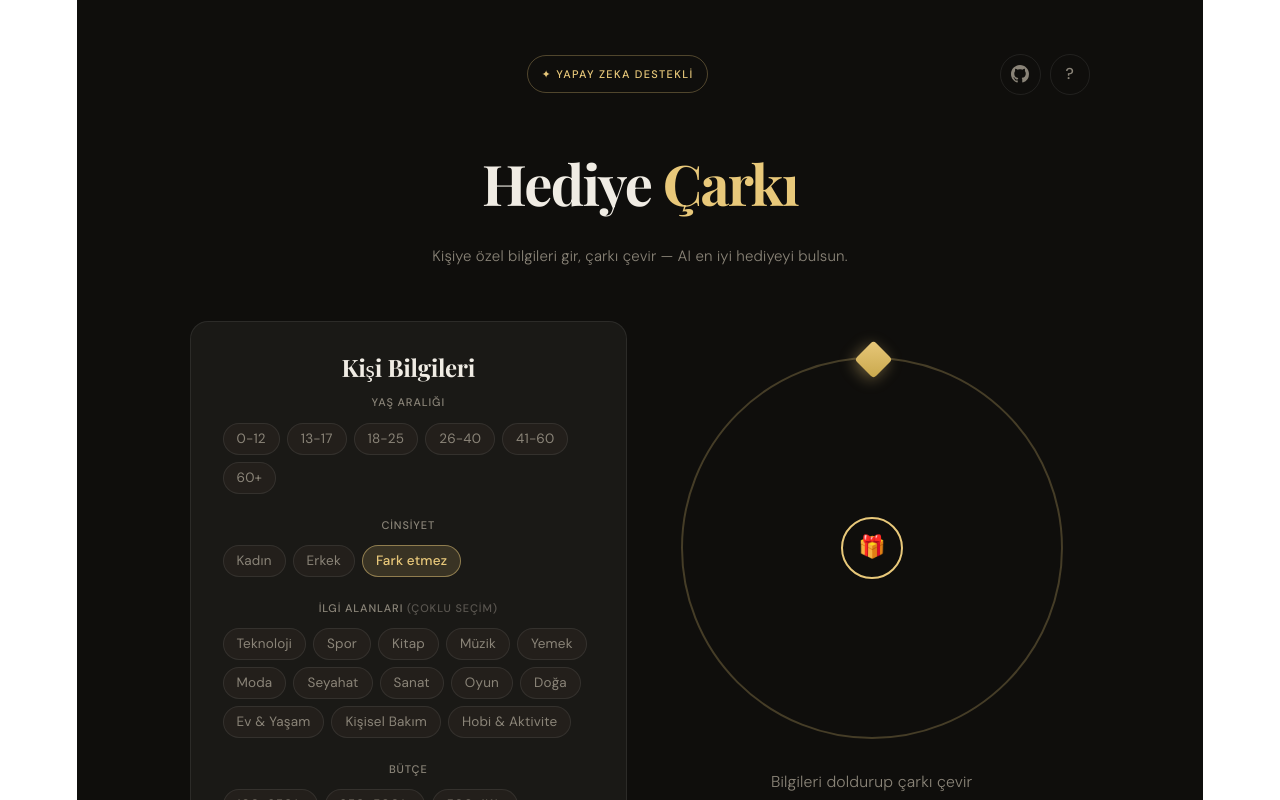
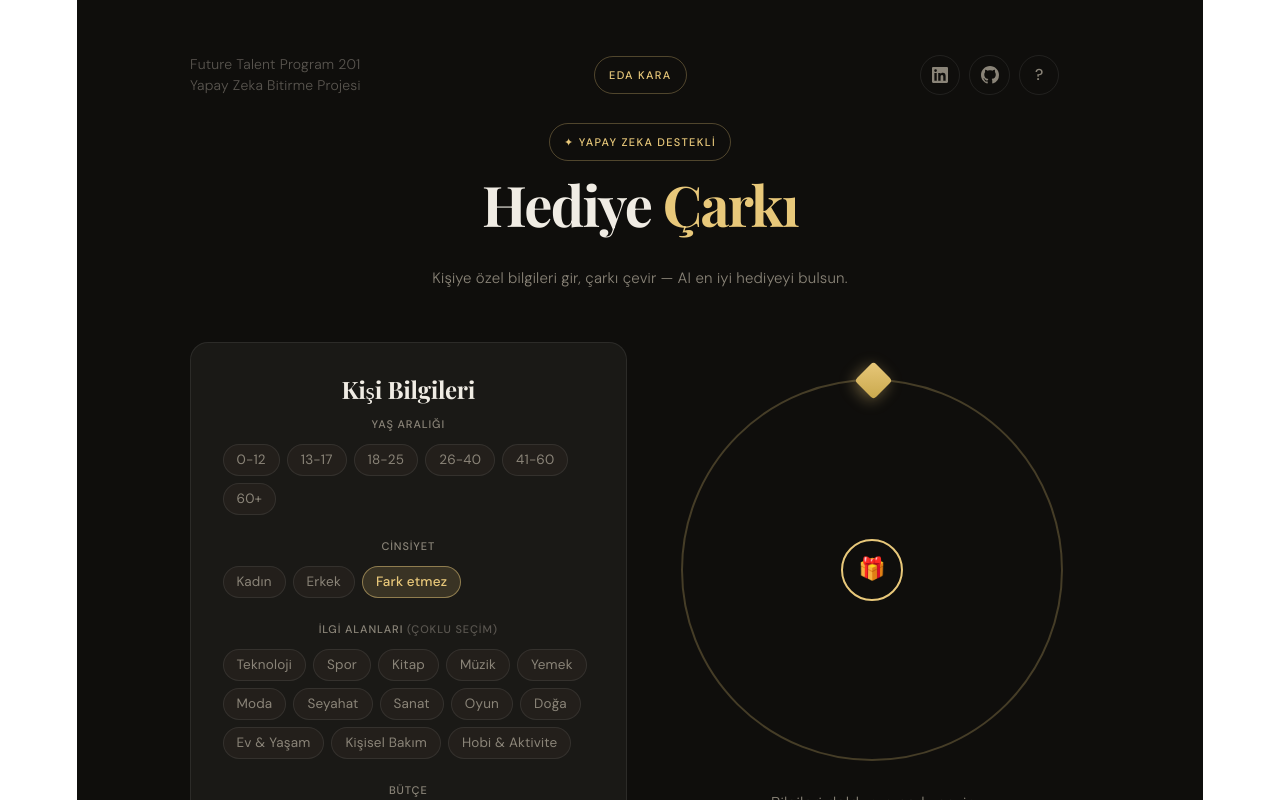
Before and after one commit to unalisi/AI-gift-wheel, a React (Vite) app: page / in a window 1280 px wide. Shown: the top 800 px of the page. Built offline with nearby package versions, Linux system fonts and the light colour scheme.

Commit message:
Projec UI Design end

```diff
--- a/src/App.tsx
+++ b/src/App.tsx
@@ -279,14 +279,31 @@ function App() {
       {/* HEADER */}
       <header className="w-full max-w-[900px] mb-[52px]">
         <div className="flex items-center justify-between mb-6">
-          <div className="w-10" />
+          <p className="text-[14px] font-light leading-[1.5]" style={{ color: '#5a5650' }}>
+            Future Talent Program 201<br />Yapay Zeka Bitirme Projesi
+          </p>
           <div
             className="px-[14px] py-[5px] rounded-[20px] border text-[11px] font-medium tracking-[0.12em] uppercase"
             style={{ color: '#e8c87a', borderColor: 'rgba(232,200,122,0.3)' }}
           >
-            ✦ Yapay Zeka Destekli
+            Eda KARA
           </div>
-          <div className="flex items-center gap-2">
+          <div className="flex items-center gap-2 w-[170px]">
+            <a
+              href="https://www.linkedin.com/in/edakaraa"
+              target="_blank"
+              rel="noopener noreferrer"
+              className="w-9 h-9 flex items-center justify-center rounded-full border transition-colors"
+              style={{ borderColor: 'rgba(255,255,255,0.08)', color: '#8a8478' }}
+              onMouseEnter={(e) => { e.currentTarget.style.color = '#e8c87a'; e.currentTarget.style.borderColor = 'rgba(232,200,122,0.3)'; }}
+              onMouseLeave={(e) => { e.currentTarget.style.color = '#8a8478'; e.currentTarget.style.borderColor = 'rgba(255,255,255,0.08)'; }}
+              aria-label="LinkedIn profilini görüntüle"
+              tabIndex={0}
+            >
+              <svg width="16" height="16" viewBox="0 0 24 24" fill="currentColor" aria-hidden="true">
+                <path d="M20.447 20.452h-3.554v-5.569c0-1.328-.027-3.037-1.852-3.037-1.853 0-2.136 1.445-2.136 2.939v5.667H9.351V9h3.414v1.561h.046c.477-.9 1.637-1.85 3.37-1.85 3.601 0 4.267 2.37 4.267 5.455v6.286zM5.337 7.433a2.062 2.062 0 01-2.063-2.065 2.064 2.064 0 112.063 2.065zm1.782 13.019H3.555V9h3.564v11.452zM22.225 0H1.771C.792 0 0 .774 0 1.729v20.542C0 23.227.792 24 1.771 24h20.451C23.2 24 24 23.227 24 22.271V1.729C24 .774 23.2 0 22.222 0h.003z" />
+              </svg>
+            </a>
             <a
               href="https://github.com/edakaraa/hediye-carki"
               target="_blank"
@@ -316,8 +333,14 @@ function App() {
           </div>
         </div>
         <div className="flex flex-col items-center text-center space-y-[14px]">
+        <div
+            className="px-[14px] py-[5px] rounded-[20px] border text-[11px] font-medium tracking-[0.12em] uppercase"
+            style={{ color: '#e8c87a', borderColor: 'rgba(232,200,122,0.3)' }}
+          >
+            ✦ Yapay Zeka Destekli
+          </div>
           <h1
-            className="text-[clamp(36px,6vw,62px)] font-black tracking-tight leading-[1.05]"
+            className="text-[clamp(36px,6vw,62px)] !mt-0 font-black tracking-tight leading-[1.05]"
             style={{ fontFamily: "'Playfair Display', serif", color: '#f0ece4' }}
           >
             Hediye <span style={{ color: '#e8c87a' }}>Çarkı</span>
@@ -364,11 +387,15 @@ function App() {
                 <span className="font-semibold" style={{ color: '#e8c87a' }}>Hediye Çarkı</span>, yapay zeka destekli bir hediye öneri uygulamasıdır. Kişiye özel bilgileri girdikten sonra çarkı çevirerek AI&apos;ın size en uygun hediye önerilerini sunmasını sağlayabilirsiniz.
               </p>
               <p>
-                Uygulama <span className="font-semibold" style={{ color: '#e8c87a' }}>Groq LPU</span> altyapısını kullanarak <span className="font-semibold" style={{ color: '#e8c87a' }}>Llama 3.3 70B</span> modeli ile gerçek zamanlı hediye önerileri üretir.
+                Uygulama <span className="font-semibold" style={{ color: '#e8c87a' }}>Groq LPU</span> altyapısını kullanarak gerçek zamanlı hediye önerileri üretir.
+              </p>
+              <p>
+                Geliştirmeler <span className="font-semibold" style={{ color: '#e8c87a' }}>Ücretsiz Groq API KEY</span> kullanılarak yapılmıştır. Dolayısıyla <span className="font-semibold" style={{ color: '#e8c87a' }}> önerilerde belirtilen fiyatlar, gerçek ürün fiyatlarıyla uyuşmayabilir.</span>
               </p>
               <div className="pt-2" style={{ borderTop: '1px solid rgba(255,255,255,0.08)' }}>
                 <p className="text-xs" style={{ color: '#5a5650' }}>
-                  React + TypeScript + Tailwind CSS + Cloudflare Workers
+                  <a href="https://techsider.co" target="_blank" rel="noopener noreferrer" className="font-semibold underline" style={{ color: '#e8c87a' }}>techsider.co</a> profesyonel iş yönetimim için kurduğum web sitesidir. <br />
+                  <a href="https://linkedin.com/in/edakaraa" target="_blank" rel="noopener noreferrer" className="font-semibold" style={{ color: '#e8c87a' }}>Eda Kara</a> ® Tüm hakları saklıdır.
                 </p>
               </div>
             </div>
```
